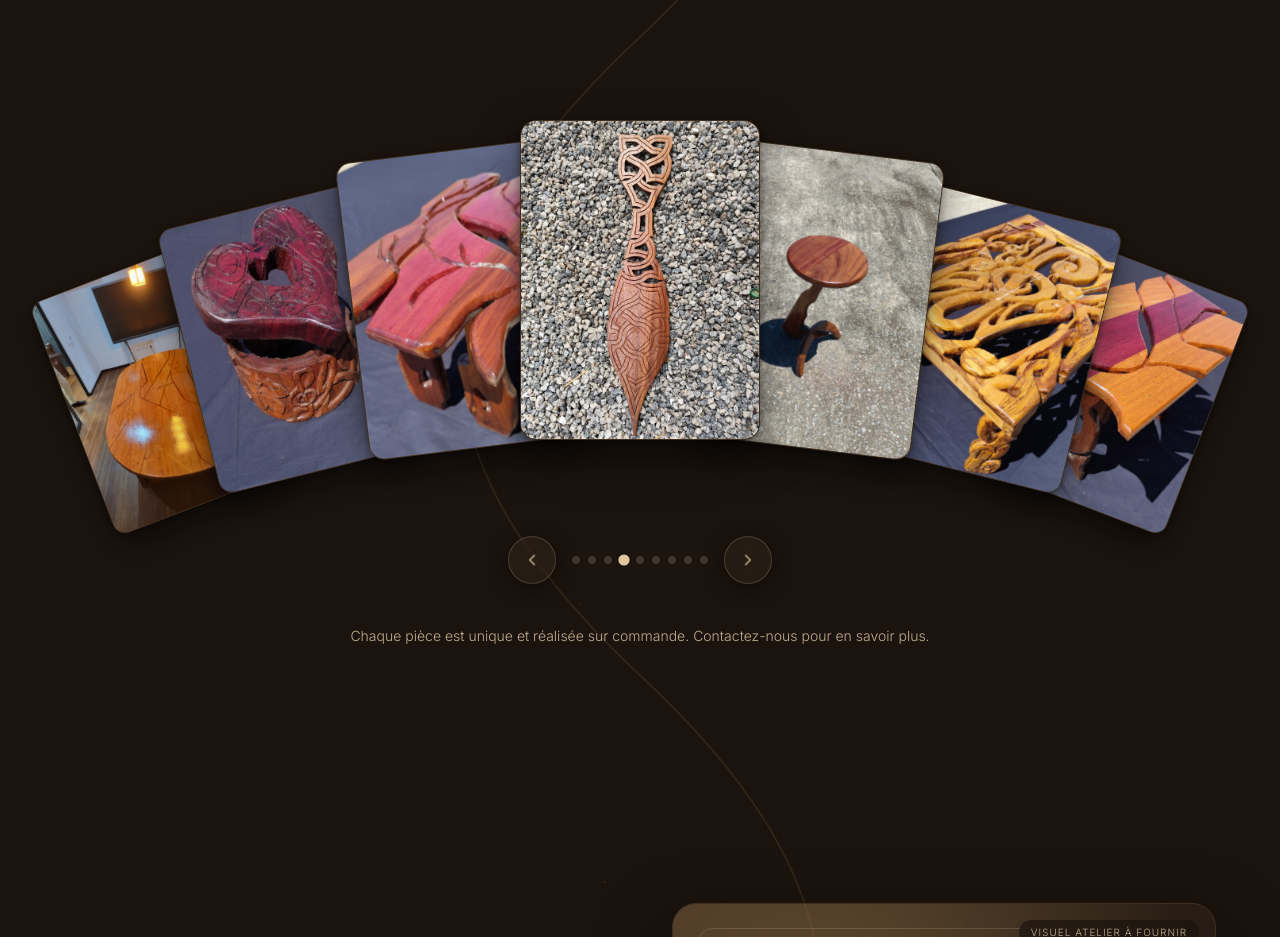
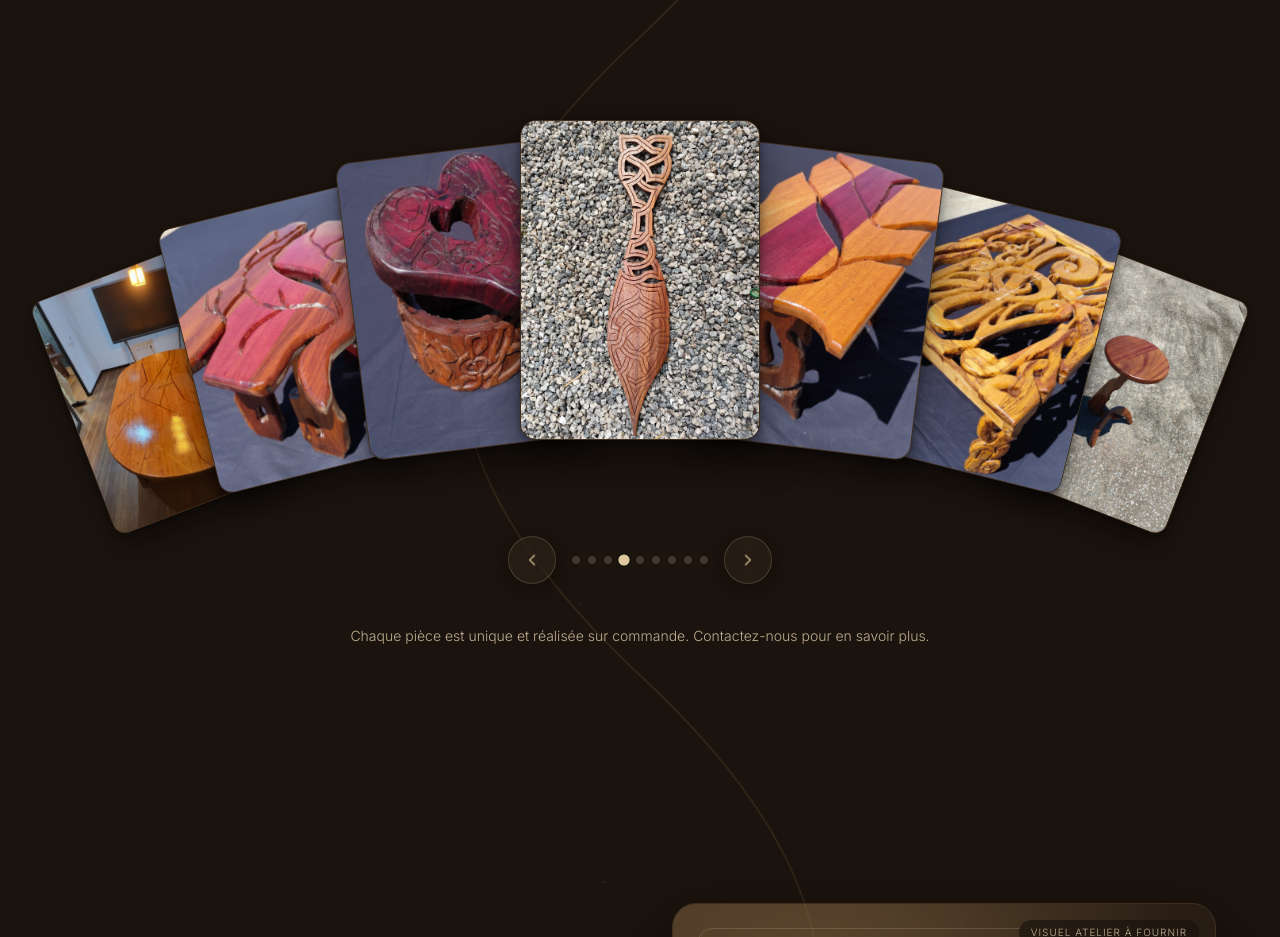
Before and after one commit to brandupcommunication-svg/sarame-art-design-, a plain HTML site: page index.html in a window 1280 px wide. Shown: the part 1878-2815 px from the top of the page. Drawn offline with nearby package versions, Linux system fonts and the light colour scheme; animation ran at ten frames a second; a web font is replaced by a local one.

Commit message:
Update index.html

```diff
--- a/index.html
+++ b/index.html
@@ -904,14 +904,14 @@
     <div class="fan-outer">
       <div class="fan-layout" id="fan-layout">
         <figure class="fan-card"><div class="fan-card-inner"><img src="images/table-normal.jpg" alt="Table en bois — Sarame Art Design" loading="lazy"><figcaption class="fan-card-cap">Table</figcaption></div></figure>
+        <figure class="fan-card"><div class="fan-card-inner"><img src="images/stool-1.jpg" alt="Tabouret en bois — Sarame Art Design" loading="lazy"><figcaption class="fan-card-cap">Tabouret</figcaption></div></figure>
         <figure class="fan-card"><div class="fan-card-inner"><img src="images/heart-sculpture.jpg" alt="Sculpture en bois — Sarame Art Design" loading="lazy"><figcaption class="fan-card-cap">Sculpture</figcaption></div></figure>
-        <figure class="fan-card"><div class="fan-card-inner"><img src="images/stool-1.jpg" alt="Tabouret en bois — Sarame Art Design" loading="lazy"><figcaption class="fan-card-cap">Tabouret</figcaption></div></figure>
         <figure class="fan-card"><div class="fan-card-inner"><img src="images/paddle-single.jpg" alt="Pagaie en bois — Sarame Art Design" loading="lazy"><figcaption class="fan-card-cap">Pagaie</figcaption></div></figure>
+        <figure class="fan-card"><div class="fan-card-inner"><img src="images/stool-2.jpg" alt="Tabouret en bois — Sarame Art Design" loading="lazy"><figcaption class="fan-card-cap">Tabouret</figcaption></div></figure>
+        <figure class="fan-card"><div class="fan-card-inner"><img src="images/table-low.jpg" alt="Table basse en bois — Sarame Art Design" loading="lazy"><figcaption class="fan-card-cap">Table Basse</figcaption></div></figure>
         <figure class="fan-card"><div class="fan-card-inner"><img src="images/night-stand.jpg" alt="Chevet en bois — Sarame Art Design" loading="lazy"><figcaption class="fan-card-cap">Chevet</figcaption></div></figure>
-        <figure class="fan-card"><div class="fan-card-inner"><img src="images/table-low.jpg" alt="Table basse en bois — Sarame Art Design" loading="lazy"><figcaption class="fan-card-cap">Table Basse</figcaption></div></figure>
-        <figure class="fan-card"><div class="fan-card-inner"><img src="images/stool-2.jpg" alt="Tabouret en bois — Sarame Art Design" loading="lazy"><figcaption class="fan-card-cap">Tabouret</figcaption></div></figure>
-        <figure class="fan-card"><div class="fan-card-inner"><img src="./public/creations/tableau.svg" alt="Tableau en bois — Sarame Art Design" loading="lazy"><figcaption class="fan-card-cap">Tableau</figcaption></div></figure>
-        <figure class="fan-card"><div class="fan-card-inner"><img src="./public/creations/chaise.svg" alt="Chaise en bois — Sarame Art Design" loading="lazy"><figcaption class="fan-card-cap">Chaise</figcaption></div></figure>
+        <figure class="fan-card"><div class="fan-card-inner"><img src="images/stool-3.jpg" alt="Tabouret en bois — Sarame Art Design" loading="lazy"><figcaption class="fan-card-cap">Tabouret</figcaption></div></figure>
+        <figure class="fan-card"><div class="fan-card-inner"><img src="images/paddle-four.jpg" alt="Pagaies en bois — Sarame Art Design" loading="lazy"><figcaption class="fan-card-cap">Pagaies</figcaption></div></figure>
       </div>
     </div>
     <div class="fan-controls">
```
